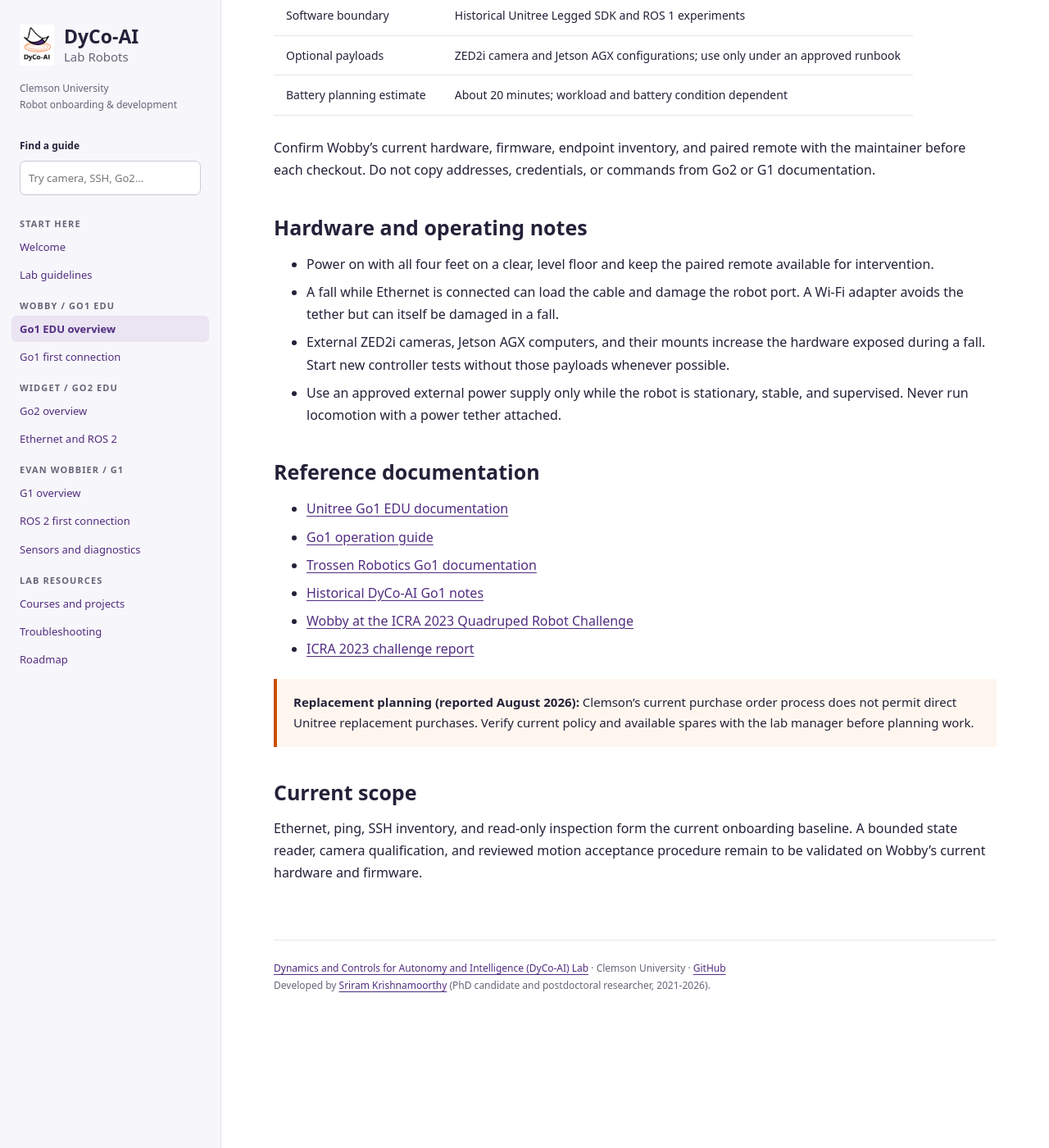
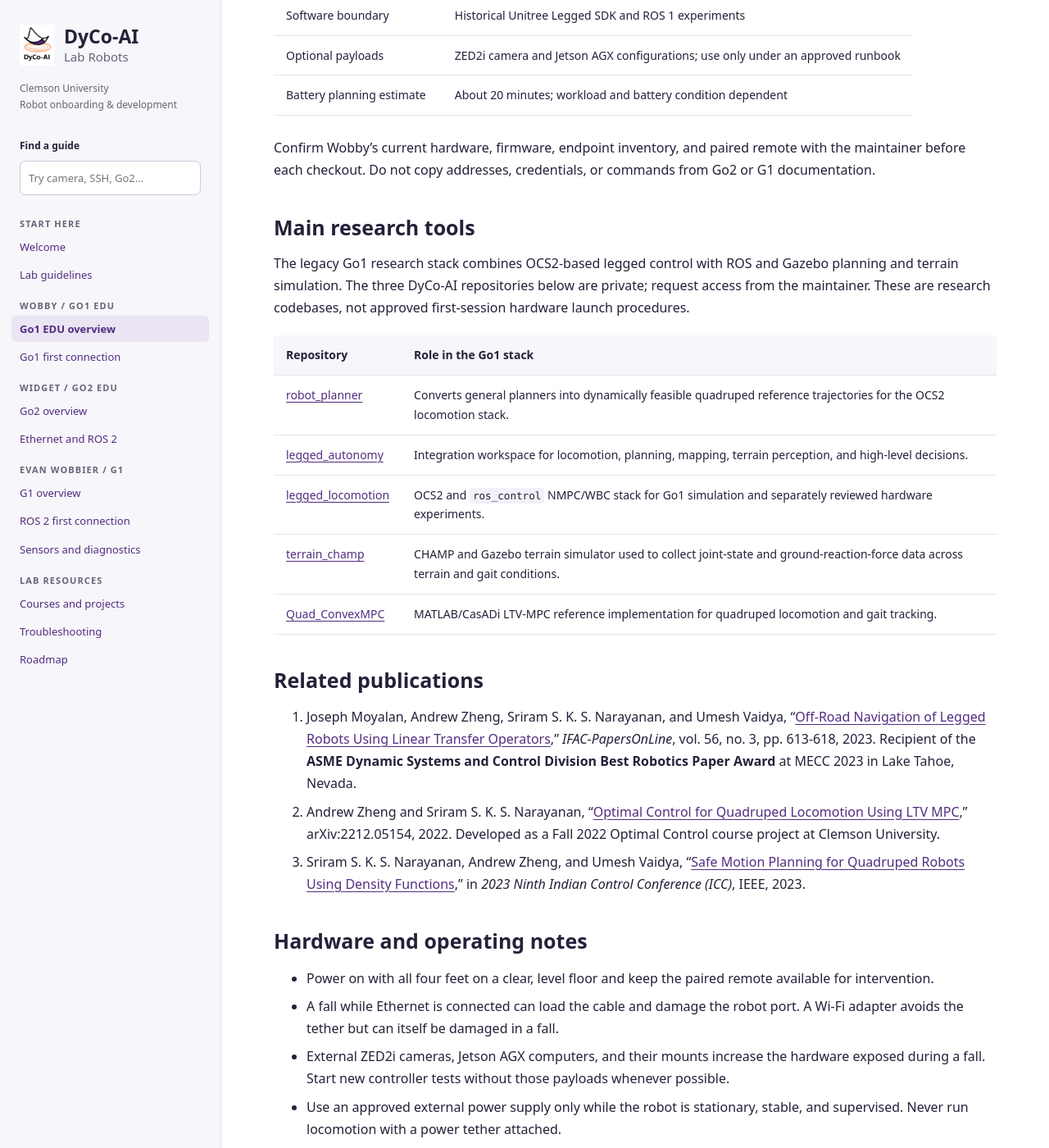
Before and after one commit to DyCo-AI/lab-robots, a Jekyll site: the page built from docs/go1/index.md, in a window 1280 px wide and 1400 px high, scrolled down 778 px. Shown: the whole window at 82% size. Built offline with Jekyll 4.4.1, drawn with Linux system fonts in a browser that asks for light colours; before the commit the page ends 2025 px from its top, so only the background shows below that; some of the changed text lies outside the part shown.

Commit message:
Document Go1 research tools and publications

```diff
--- a/docs/go1/index.md
+++ b/docs/go1/index.md
@@ -18,7 +18,7 @@ requires a separately reviewed motion runbook.
 
 <div class="cards">
   <a class="card" href="{{ '/go1/connection/' | relative_url }}"><strong>First connection</strong><span>Prepare Wobby, configure Ethernet, verify ping, and inspect an onboard computer without starting motion.</span></a>
-  <a class="card" href="https://github.com/DyCo-AI/go1_info"><strong>Historical lab workspace</strong><span>Review the older ROS 1, perception, controller, and competition notes with the repository maintainer.</span></a>
+  <a class="card" href="https://github.com/DyCo-AI/go1_info"><strong>Lab workspace</strong><span>Review the ROS 1 perception, controller, and competition notes with the repository maintainer.</span></a>
 </div>
 
 ## Current lab profile
@@ -34,6 +34,36 @@ requires a separately reviewed motion runbook.
 Confirm Wobby's current hardware, firmware, endpoint inventory, and paired
 remote with the maintainer before each checkout. Do not copy addresses,
 credentials, or commands from Go2 or G1 documentation.
+
+## Main research tools
+
+The legacy Go1 research stack combines OCS2-based legged control with ROS and
+Gazebo planning and terrain simulation. The three DyCo-AI repositories below
+are private; request access from the maintainer. These are research codebases,
+not approved first-session hardware launch procedures.
+
+| Repository | Role in the Go1 stack |
+| --- | --- |
+| [robot_planner](https://github.com/DyCo-AI/robot_planner) | Converts general planners into dynamically feasible quadruped reference trajectories for the OCS2 locomotion stack. |
+| [legged_autonomy](https://github.com/DyCo-AI/legged_autonomy) | Integration workspace for locomotion, planning, mapping, terrain perception, and high-level decisions. |
+| [legged_locomotion](https://github.com/DyCo-AI/legged_locomotion) | OCS2 and `ros_control` NMPC/WBC stack for Go1 simulation and separately reviewed hardware experiments. |
+| [terrain_champ](https://github.com/AndrewZheng-1011/terrain_champ) | CHAMP and Gazebo terrain simulator used to collect joint-state and ground-reaction-force data across terrain and gait conditions. |
+| [Quad_ConvexMPC](https://github.com/AndrewZheng-1011/Quad_ConvexMPC) | MATLAB/CasADi LTV-MPC reference implementation for quadruped locomotion and gait tracking. |
+
+## Related publications
+
+1. Joseph Moyalan, Andrew Zheng, Sriram S. K. S. Narayanan, and Umesh Vaidya,
+   "[Off-Road Navigation of Legged Robots Using Linear Transfer Operators](https://arxiv.org/abs/2305.02938),"
+   *IFAC-PapersOnLine*, vol. 56, no. 3, pp. 613-618, 2023. Recipient of the
+   **ASME Dynamic Systems and Control Division Best Robotics Paper Award** at
+   MECC 2023 in Lake Tahoe, Nevada.
+2. Andrew Zheng and Sriram S. K. S. Narayanan,
+   "[Optimal Control for Quadruped Locomotion Using LTV MPC](https://arxiv.org/abs/2212.05154),"
+   arXiv:2212.05154, 2022. Developed as a Fall 2022 Optimal Control course
+   project at Clemson University.
+3. Sriram S. K. S. Narayanan, Andrew Zheng, and Umesh Vaidya,
+   "[Safe Motion Planning for Quadruped Robots Using Density Functions](https://arxiv.org/abs/2312.09173),"
+   in *2023 Ninth Indian Control Conference (ICC)*, IEEE, 2023.
 
 ## Hardware and operating notes
 
@@ -52,7 +82,7 @@ credentials, or commands from Go2 or G1 documentation.
 - [Unitree Go1 EDU documentation](https://unitree-docs.readthedocs.io/en/latest/get_started/Go1_Edu.html)
 - [Go1 operation guide](https://www.docs.quadruped.de/projects/go1/html/operation.html)
 - [Trossen Robotics Go1 documentation](https://docs.trossenrobotics.com/unitree_go1_docs/)
-- [Historical DyCo-AI Go1 notes](https://github.com/DyCo-AI/go1_info)
+- [DyCo-AI Go1 lab workspace](https://github.com/DyCo-AI/go1_info)
 - [Wobby at the ICRA 2023 Quadruped Robot Challenge](https://www.youtube.com/watch?v=Vqp2fmUyKt8&list=PLhkxi2e2mJdc00o857554Solq4MgaqwZN&index=6)
 - [ICRA 2023 challenge report](https://ieeexplore.ieee.org/document/10255505)
 
```
